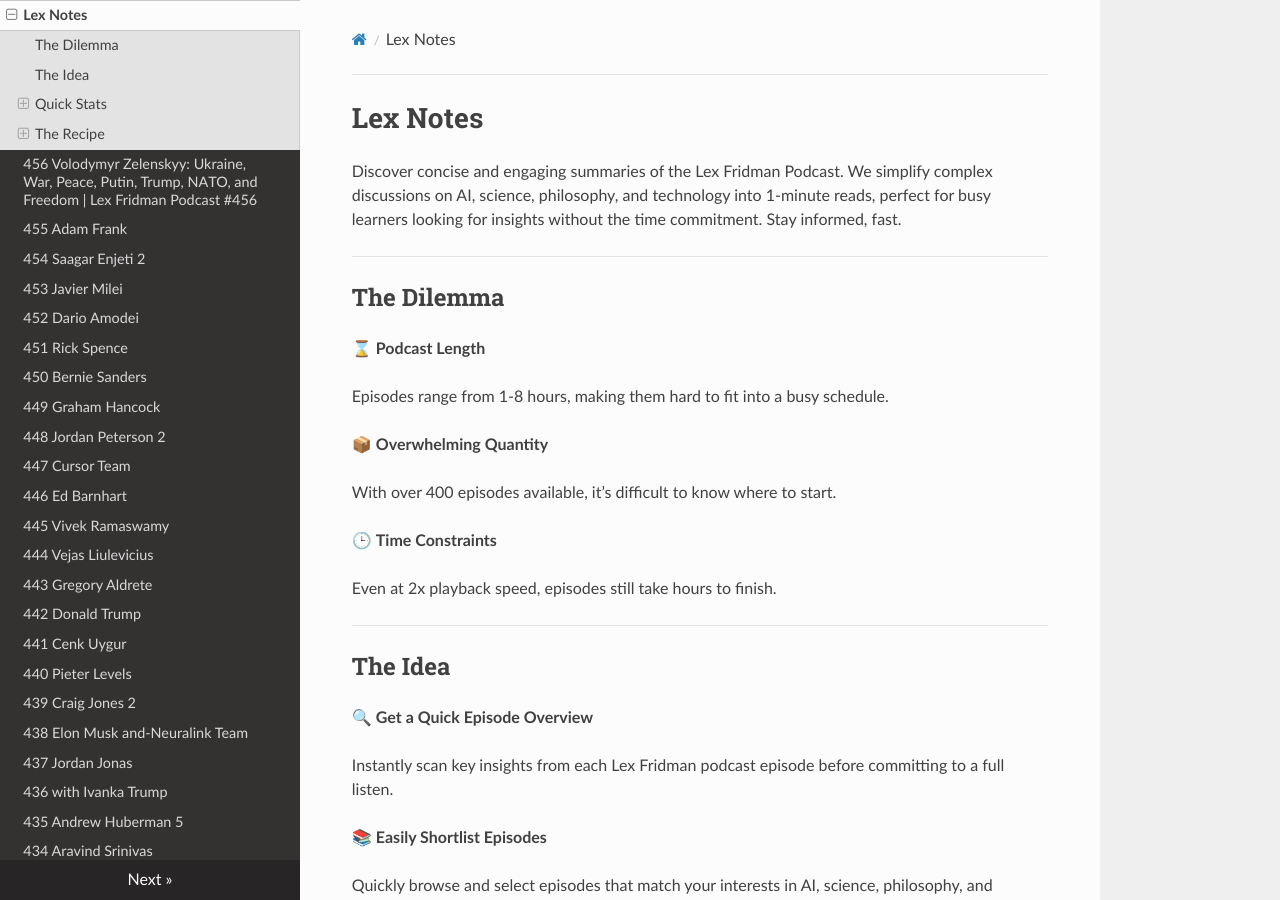
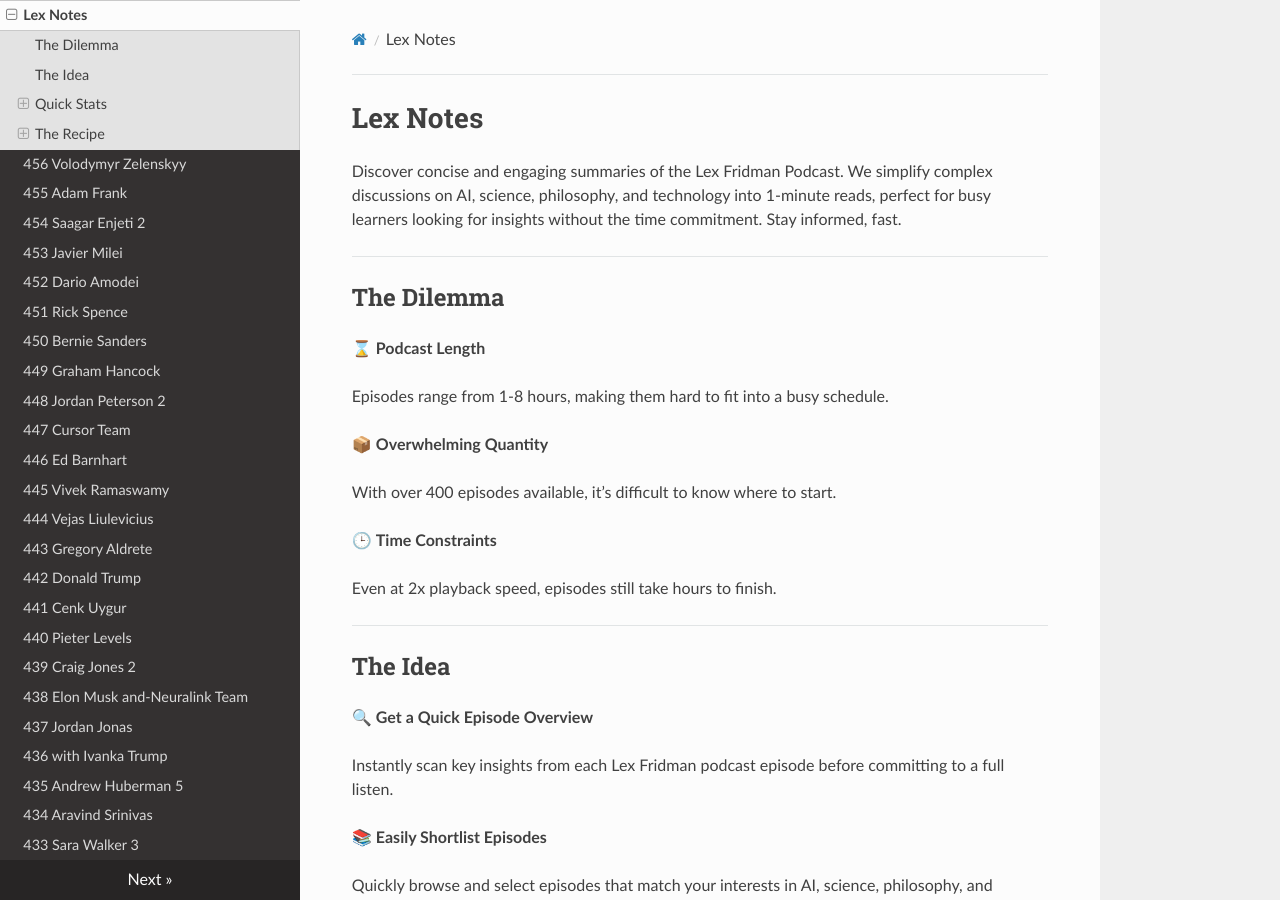
Before and after one commit to Just-Learning/lexnotes, an MkDocs documentation site: the page built from docs/index.md, in a window 1280 px wide and 900 px high. Built offline with MkDocs 1.6.1, drawn with Linux system fonts in a browser that asks for light colours; nearby versions of some CDN libraries.

Commit message:
Update 456-volodymyr-zelenskyy.md

```diff
--- a/docs/456-volodymyr-zelenskyy.md
+++ b/docs/456-volodymyr-zelenskyy.md
@@ -1,4 +1,4 @@
-# 456 Volodymyr Zelenskyy: Ukraine, War, Peace, Putin, Trump, NATO, and Freedom | Lex Fridman Podcast #456
+# 456 Volodymyr Zelenskyy
 
 ![Volodymyr Zelenskyy](https://encrypted-tbn0.gstatic.com/images?q=tbn:ANd9GcTVgNd0IlB9zMPoV2W4Zaz4xbORw5X5tFjMIDEvzi7-UxoEzLU_p4cwEQ&s=0)
 
```
